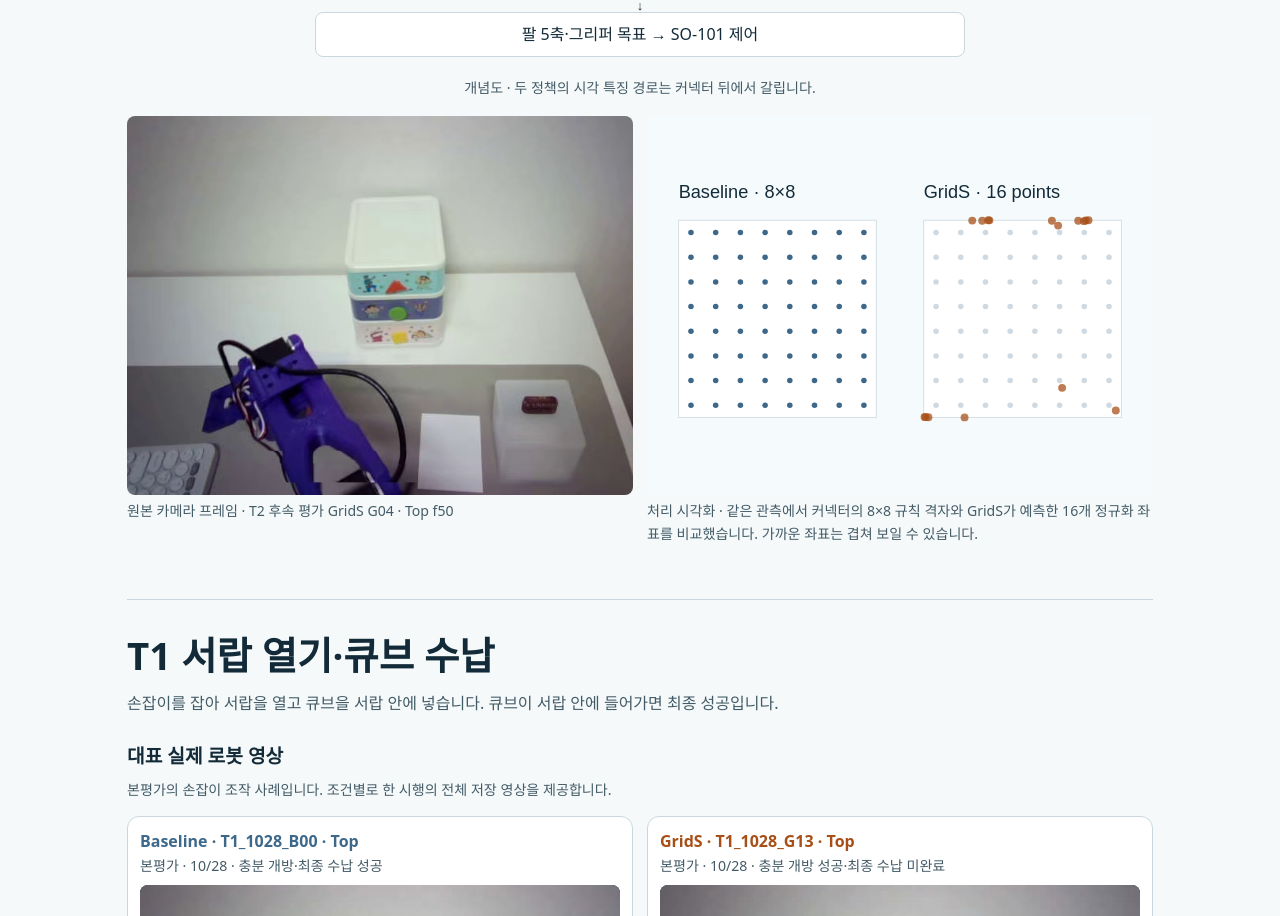
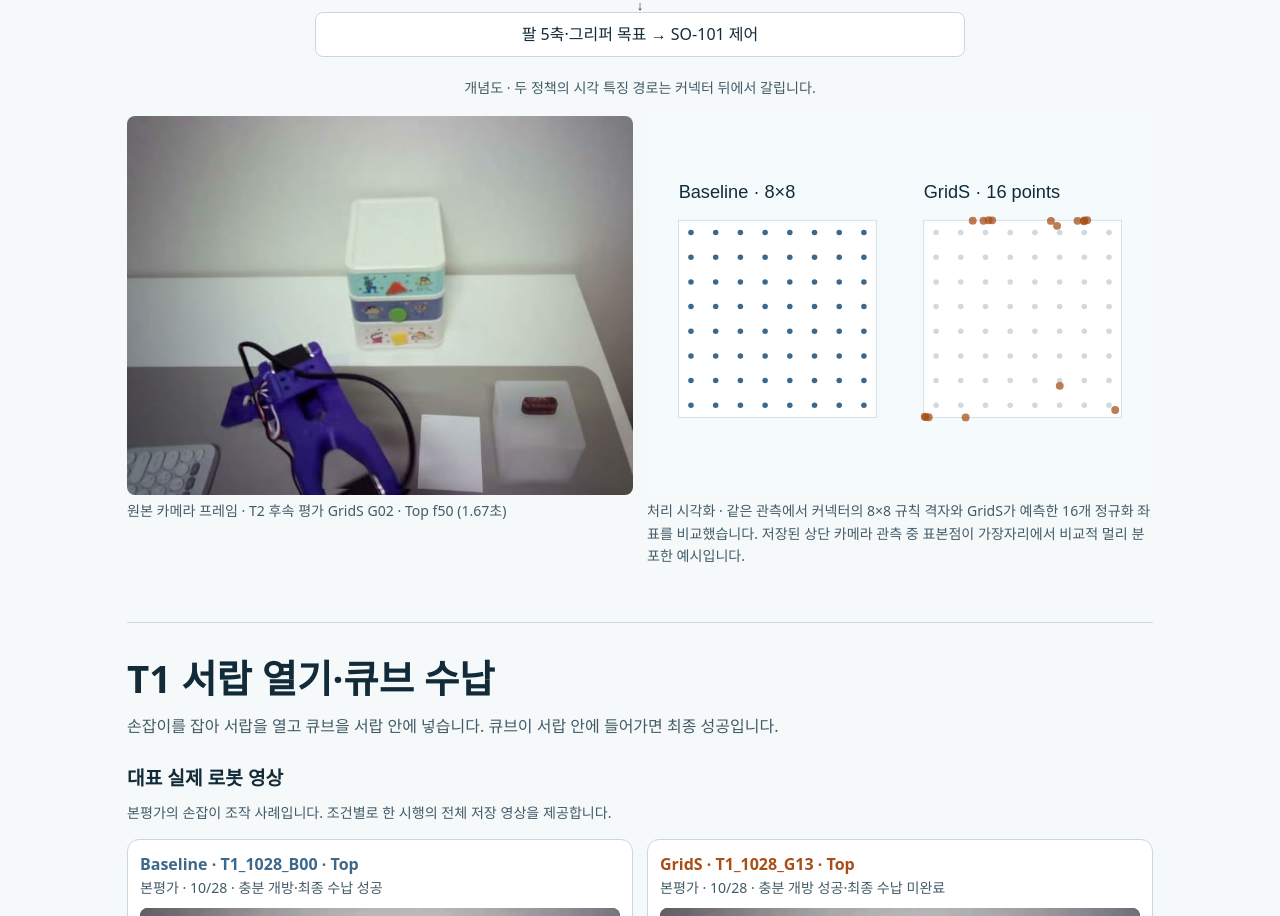
Before and after one commit to bibi0108/grids-smolvla-demo, a plain HTML site: page index.html in a window 1280 px wide. Shown: the part 950-1866 px from the top of the page. Drawn offline with Linux system fonts and the light colour scheme; grey boxes are pictures that could not be loaded.

Commit message:
Use clearer recorded GridS sampling example

```diff
--- a/index.html
+++ b/index.html
@@ -20,7 +20,7 @@
 <h2 id="overview">연구 개요</h2>
 <p>SmolVLA는 카메라 영상, 작업 지시문, 팔 5축과 그리퍼의 현재 상태로부터 로봇 동작 목표를 생성하는 시각·언어·행동 정책입니다. GridS는 커넥터가 만든 8×8 시각 특징 지도에서 학습된 연속 좌표 16개를 사용해 특징을 보간하고 좌표 임베딩을 더합니다.</p>
 <figure class="flow"><div>Top · Wrist · Belly 영상</div><div>시각 인코더 → 커넥터</div><div class="branches"><span class="baseline">Baseline<br>카메라당 64 토큰</span><span class="grids">GridS<br>카메라당 16 토큰</span></div><div>SmolVLA 정책 ← 작업 지시 · 관절 상태</div><div>팔 5축·그리퍼 목표 → SO-101 제어</div><figcaption>개념도 · 두 정책의 시각 특징 경로는 커넥터 뒤에서 갈립니다.</figcaption></figure>
-<div class="pair illustrations"><figure><img src="rollout-grid-camera.jpg" loading="lazy" alt="큐브 이동 원본 카메라 영상"><figcaption>원본 카메라 프레임 · T2 후속 평가 GridS G04 · Top f50</figcaption></figure><figure><img src="rollout-grid-points.svg" loading="lazy" alt="커넥터 규칙 격자와 GridS의 16개 표본 좌표"><figcaption>처리 시각화 · 같은 관측에서 커넥터의 8×8 규칙 격자와 GridS가 예측한 16개 정규화 좌표를 비교했습니다. 가까운 좌표는 겹쳐 보일 수 있습니다.</figcaption></figure></div>
+<div class="pair illustrations"><figure><img src="rollout-grid-camera-top.jpg" loading="lazy" alt="큐브 과제의 상단 카메라 원본 프레임"><figcaption>원본 카메라 프레임 · T2 후속 평가 GridS G02 · Top f50 (1.67초)</figcaption></figure><figure><img src="rollout-grid-points-top.svg" loading="lazy" alt="커넥터 규칙 격자와 GridS의 16개 표본 좌표"><figcaption>처리 시각화 · 같은 관측에서 커넥터의 8×8 규칙 격자와 GridS가 예측한 16개 정규화 좌표를 비교했습니다. 저장된 상단 카메라 관측 중 표본점이 가장자리에서 비교적 멀리 분포한 예시입니다.</figcaption></figure></div>
 </section>
 <section id="t1" aria-labelledby="h1">
 <h2 id="h1">T1 서랍 열기·큐브 수납</h2>
```
